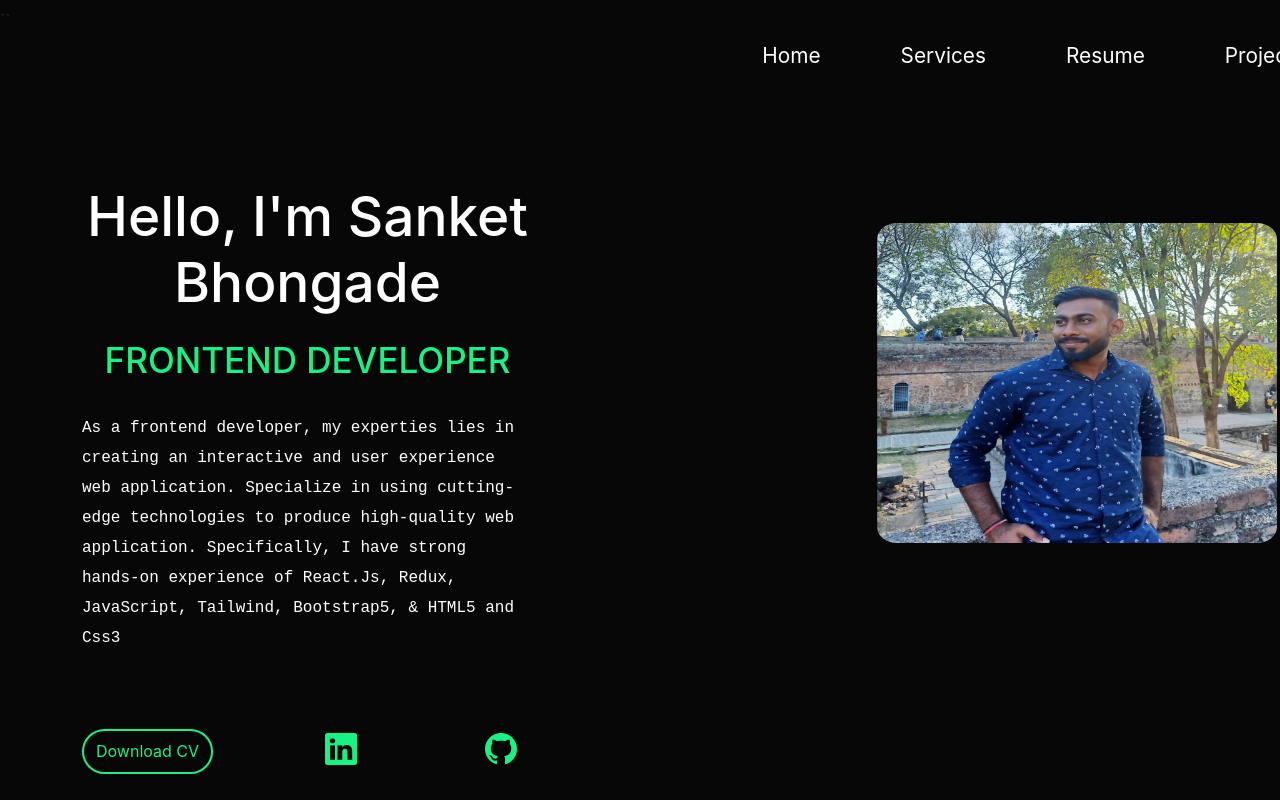
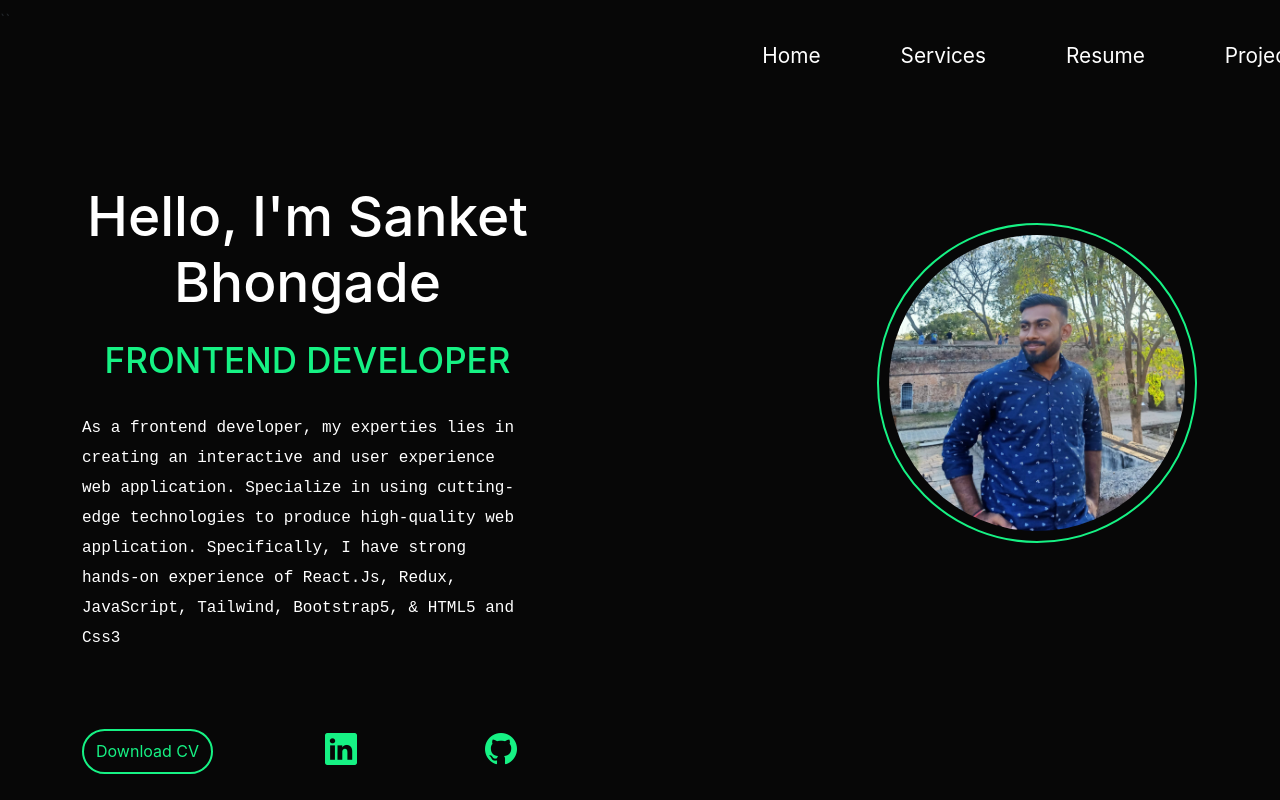
Before and after one commit to sanketbhongade/Portfolio, a React (Create React App) app: page / in a window 1280 px wide. Shown: the top 800 px of the page. Built offline with nearby package versions, Linux system fonts and the light colour scheme.

Commit message:
new css add

```diff
--- a/src/Component/Home/Home.css
+++ b/src/Component/Home/Home.css
@@ -55,16 +55,15 @@ body{
 
 
 .img1{
-    width: 25rem;
+    width: 20rem;
     height: 20rem;
     margin-top: 8rem;
     margin-left: 20rem;
-    border-radius: 5%;
+    padding: 10px;
+    border: 2px solid rgb(22, 242, 132);
+    border-radius: 50%;
 }
 
-/* .img .img1{
-    border-radius: 50%;
-} */
 
 .btn{
     margin-top: 60px;
--- a/src/Component/Home/Home.js
+++ b/src/Component/Home/Home.js
@@ -37,7 +37,7 @@ const Home=()=>{
 
                     <div className='col-md-5'>
                         <div className='img'>
-                            <img  className='img1' src={homeImage} alt='Not found'/>
+                            <img  className='img1 rotating-border' src={homeImage} alt='Not found'/>
                         </div>
 
                     </div>
```
Also changed, not shown: 2 other files (tests, documents, lock files or other folders).
